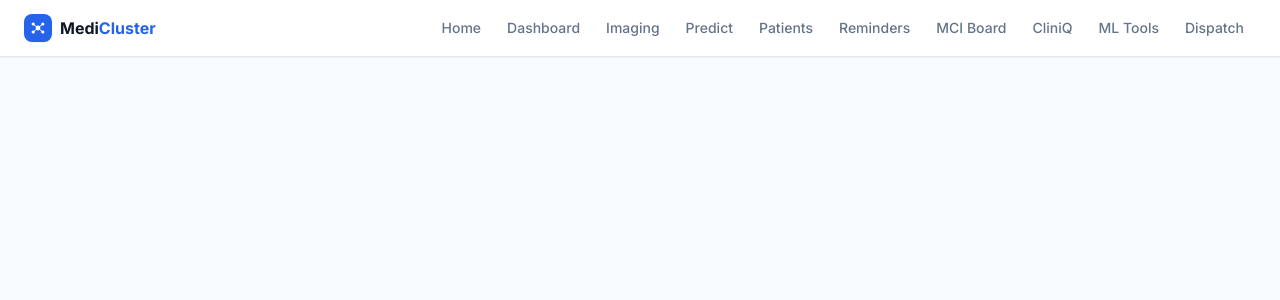
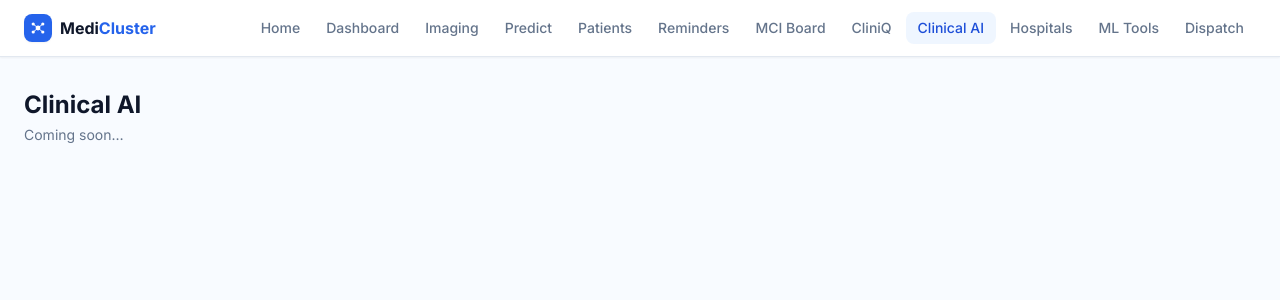
Before and after one commit to vinay3254/aqswedrtghyjkl, a React (Vite) app in the folder medicluster/frontend/: page /clinical-ai in a window 1280 px wide. Shown: the top 300 px of the page. Built offline with nearby package versions, Linux system fonts and the light colour scheme.

Commit message:
feat: add /clinical-ai route and nav link (stub)

```diff
--- a/medicluster/frontend/src/App.jsx
+++ b/medicluster/frontend/src/App.jsx
@@ -11,6 +11,8 @@ import RemindersPage from "./pages/RemindersPage";
 import MCIBoardPage from "./pages/MCIBoardPage";
 import AskAIPage from "./pages/AskAIPage";
 import MLToolsPage from "./pages/MLToolsPage";
+import NearbyHospitalsPage from "./pages/NearbyHospitalsPage";
+import ClinicalAIPage from "./pages/ClinicalAIPage";
 
 export default function App() {
   return (
@@ -31,6 +33,8 @@ export default function App() {
           <Route path="/mci/:incidentId" element={<MCIBoardPage />} />
           <Route path="/ask-ai" element={<AskAIPage />} />
           <Route path="/ml-tools" element={<MLToolsPage />} />
+          <Route path="/hospitals" element={<NearbyHospitalsPage />} />
+          <Route path="/clinical-ai" element={<ClinicalAIPage />} />
         </Routes>
       </main>
     </div>
--- a/medicluster/frontend/src/components/Navbar.jsx
+++ b/medicluster/frontend/src/components/Navbar.jsx
@@ -37,8 +37,10 @@ export default function Navbar() {
             { to: "/patient",   label: "Patients" },
             { to: "/reminders", label: "Reminders" },
             { to: "/mci",      label: "MCI Board" },
-            { to: "/ask-ai",   label: "CliniQ" },
-            { to: "/ml-tools", label: "ML Tools" },
+            { to: "/ask-ai",      label: "CliniQ" },
+            { to: "/clinical-ai", label: "Clinical AI" },
+            { to: "/hospitals",   label: "Hospitals" },
+            { to: "/ml-tools",    label: "ML Tools" },
           ].map(({ to, label }) => (
             <Link
               key={to}
--- /dev/null
+++ b/medicluster/frontend/src/pages/ClinicalAIPage.jsx
@@ -0,0 +1,8 @@
+export default function ClinicalAIPage() {
+  return (
+    <div className="max-w-screen-xl mx-auto px-6 py-8">
+      <h1 className="text-2xl font-bold text-slate-900">Clinical AI</h1>
+      <p className="text-sm text-slate-500 mt-1">Coming soon…</p>
+    </div>
+  );
+}
```
